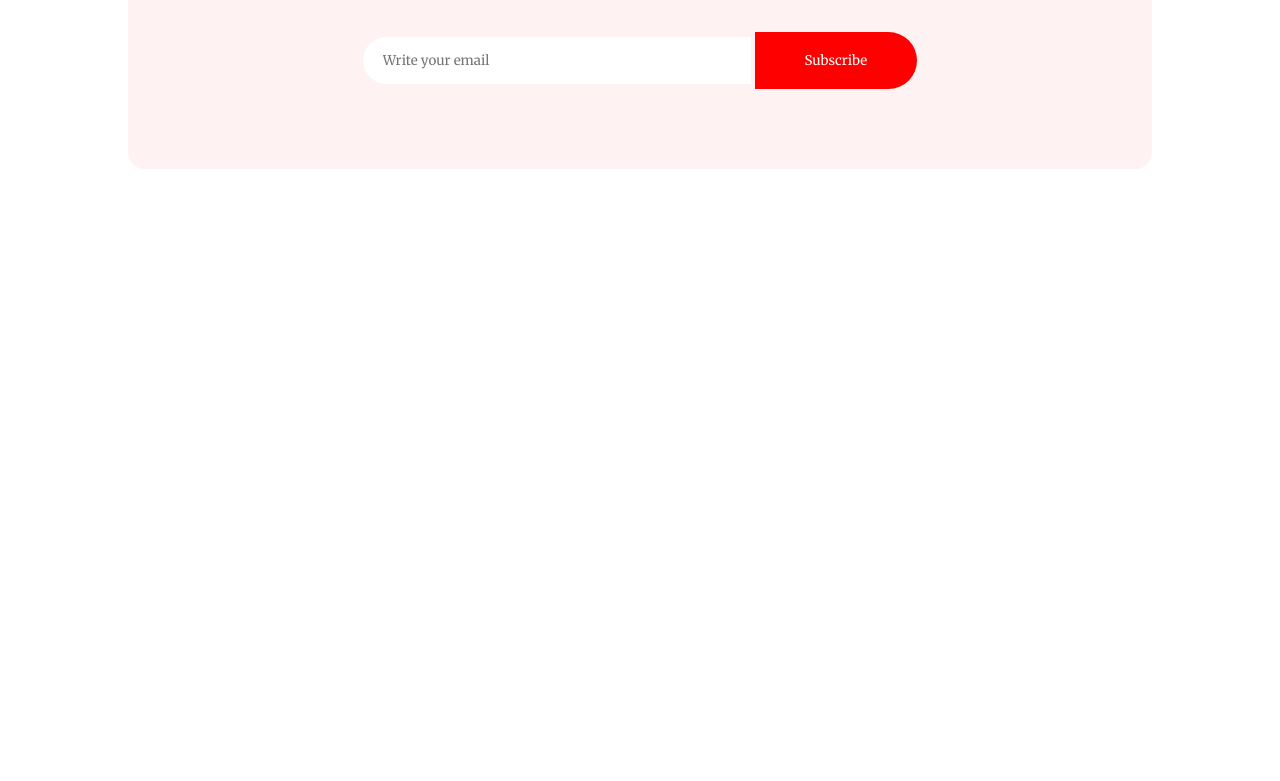
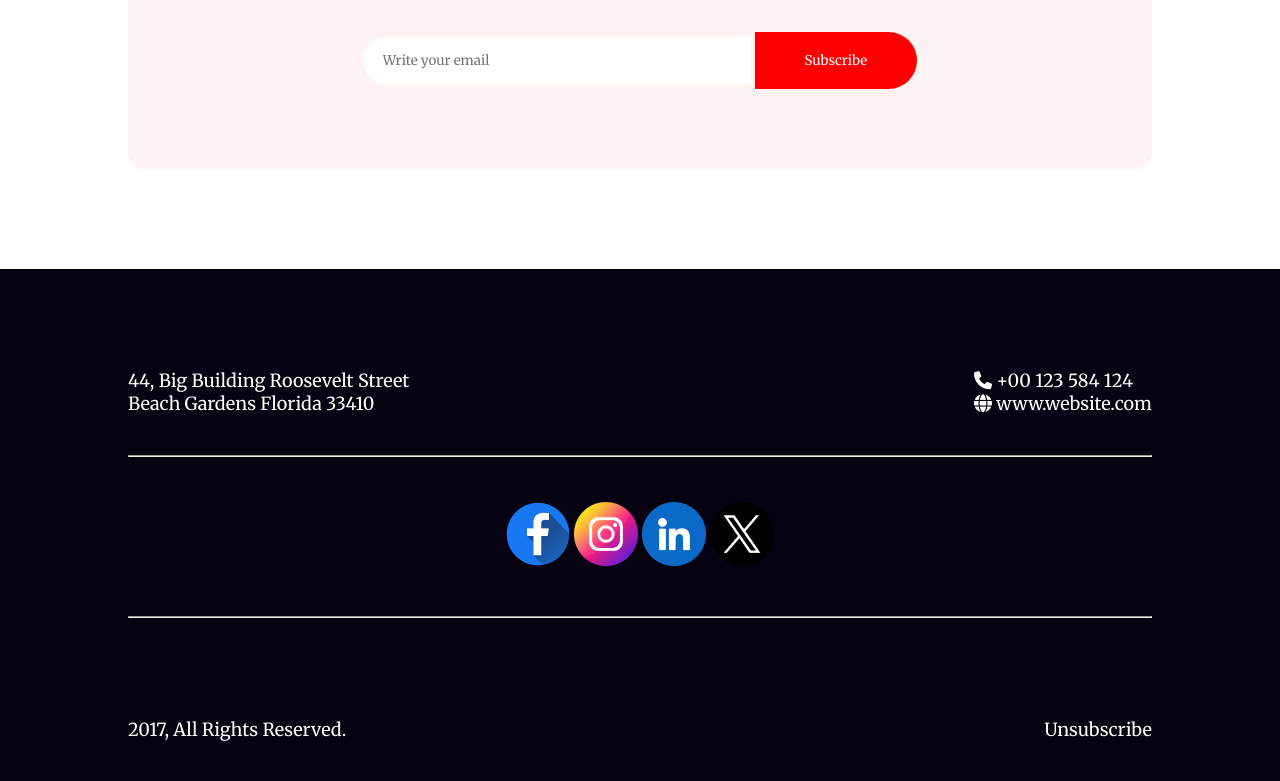
Before and after one commit to tanbir237/new-year-assignment, a plain HTML site: page index.html in a window 1280 px wide. Shown: the part 3884-4665 px from the top of the page. Before the commit the page ends 4153 px from the top, so only its background shows below. Drawn offline with Linux system fonts and the light colour scheme.

Commit message:
completd

```diff
--- a/index.html
+++ b/index.html
@@ -14,6 +14,9 @@
 
   <!-- CSS -->
   <link rel="stylesheet" href="./style/styles.css">
+
+  <!-- icons -->
+  <script src="https://kit.fontawesome.com/cfe6663132.js" crossorigin="anonymous"></script>
 </head>
 
 <body>
@@ -43,7 +46,8 @@
       <div class="midnight-party-content">
         <div class="midnight-party-texts">
           <h2 class="welcome">Welcome to <br> midnight party</h2>
-            <h4 class="description">Dolor sit amet consectetur. Consequat eget consectetur maecenas sed molestie <br> malesuada. Ipsum sed sodales risus ut pellentesque vel euismod. </h4>
+          <h4 class="description">Dolor sit amet consectetur. Consequat eget consectetur maecenas sed molestie <br>
+            malesuada. Ipsum sed sodales risus ut pellentesque vel euismod. </h4>
           <h3 class="join">JOIN NOW</h3>
         </div>
         <img class="midnight-img" src="./resources/Group 70.png" alt="">
@@ -55,7 +59,9 @@
       <div class="awesome-info">
         <h4 class="awesome-text">THE BEST GIFTS</h4>
         <h2 class="awesome-tittle">Our Awesome Portfolio</h2>
-          <p class="awesome-para">Dolor sit amet consectetur. Consequat eget consectetur maecenas sed molestie malesuada. <br> Ipsum sed sodales risus ut pellentesque vel euismod. </p>
+        <p class="awesome-para">Dolor sit amet consectetur. Consequat eget consectetur maecenas sed molestie malesuada.
+          <br> Ipsum sed sodales risus ut pellentesque vel euismod.
+        </p>
 
       </div>
 
@@ -86,7 +92,8 @@
         </div>
         <div class="subscribe-info">
           <h3 class="subscribe-tittle">Subscribe Newsletter</h3>
-          <p class="subscribe-para">Dolor sit amet consectetur. Consequat eget consectetur maecenas sed molestie malesuada. <br> Ipsum sed sodales risus ut pellentesque vel euismod. </p>
+          <p class="subscribe-para">Dolor sit amet consectetur. Consequat eget consectetur maecenas sed molestie
+            malesuada. <br> Ipsum sed sodales risus ut pellentesque vel euismod. </p>
           <form>
             <input type="email" placeholder="Write your email" name="" id="sub-email">
             <button class="subs-btn">Subscribe</button>
@@ -97,7 +104,38 @@
   </main>
 
   <footer>
+    <section class="foot">
+      <div class="info-1">
+        <div class="address">
+          <p class="home-address">
+            44, Big Building Roosevelt Street <br>
+            Beach Gardens Florida 33410
+          </p>
+        </div>
+        <div class="contact">
+         <p class="number"> <i class="fa-solid fa-phone"></i> +00 123 584 124</p>
+         <p class="world"> <i class="fa-solid fa-globe"></i> www.website.com</p>
+        </div>
 
+      </div>
+      <hr>
+      <div class="social">
+        <img src="./resources/Facebook.png" alt="">
+        <img src="./resources/Instagram.png" alt="">
+        <img src="./resources/Linkedin.png" alt="">
+        <img src="./resources/Twitter.png" alt="">
+      </div>
+      <hr>
+      <div class="info-2">
+        <div class="rights">
+          <p class="rights-sp">2017, All Rights Reserved.</p>
+        </div>
+        <div class="unsub">
+          <p class="unsubs">Unsubscribe</p>
+        </div>
+      </div>
+
+    </section>
   </footer>
 </body>
 
--- a/style/styles.css
+++ b/style/styles.css
@@ -6,7 +6,9 @@
 
 }
 
-header, main {
+header,
+main,
+.foot {
     max-width: 1320px;
     width: 80%;
     margin: 0 auto;
@@ -241,3 +243,43 @@ textarea {
     padding: 20px 50px;
     margin-bottom: 80px;
 }
+
+
+/* footer section style */
+
+footer {
+    background: #070211;
+
+}
+
+.info-1, .info-2 {
+
+    display: flex;
+    justify-content: space-between;
+
+}
+
+.address, .contact, .rights , .unsubs{
+    margin-top: 100px;
+    margin-bottom: 40px;
+}
+
+.home-address, .number, .world , .rights-sp, .unsubs {
+    color: #FFF;
+
+    font-size: 18px;
+
+    font-weight: 500;
+
+}
+
+.social{
+    padding-top: 45px;
+    text-align: center;
+    padding-bottom: 45px;
+
+}
+
+hr{
+    color: #000;
+}
```
Lines whose indentation alone changed are shown as unchanged.
